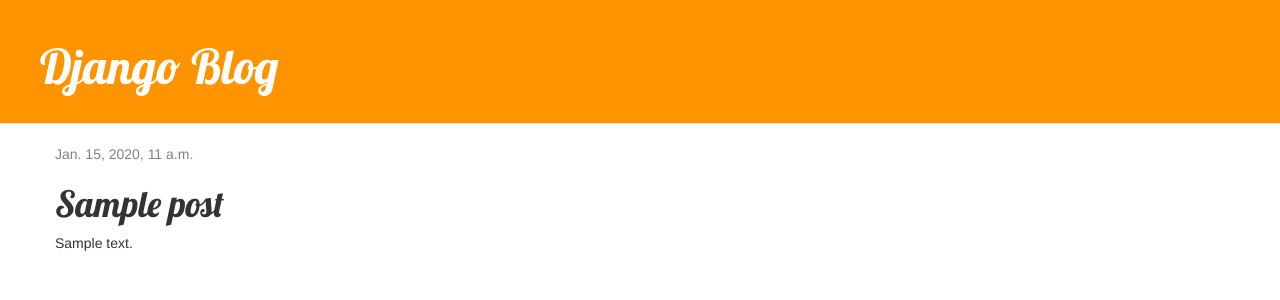
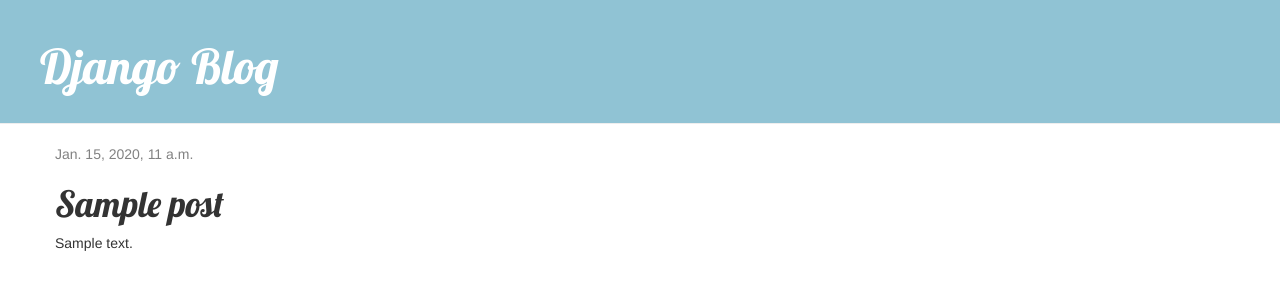
Before and after one commit to mwolkowi17/blog, a Django app: page /post/1/ in a window 1280 px wide. Shown: the top 300 px of the page. Run offline with Django 3.2, Linux system fonts and the light colour scheme; tables that the repository leaves empty hold one stand-in row (values such as "Sample post"); some libraries are stand-ins or nearby versions.

Commit message:
niebieski

```diff
--- a/blog/static/css/blog.css
+++ b/blog/static/css/blog.css
@@ -1,12 +1,12 @@
 .page-header {
-    background-color: #ff9400;
+    background-color: #90C3D4;
     margin-top: 0;
     padding: 20px 20px 20px 40px;
 }
 
 .page-header h1, .page-header h1 a, .page-header h1 a:visited, .page-header h1 a:active {
     color: #ffffff;
-    font-size: 36pt;
+    font-size:36pt;
     text-decoration: none;
 }
 
```
